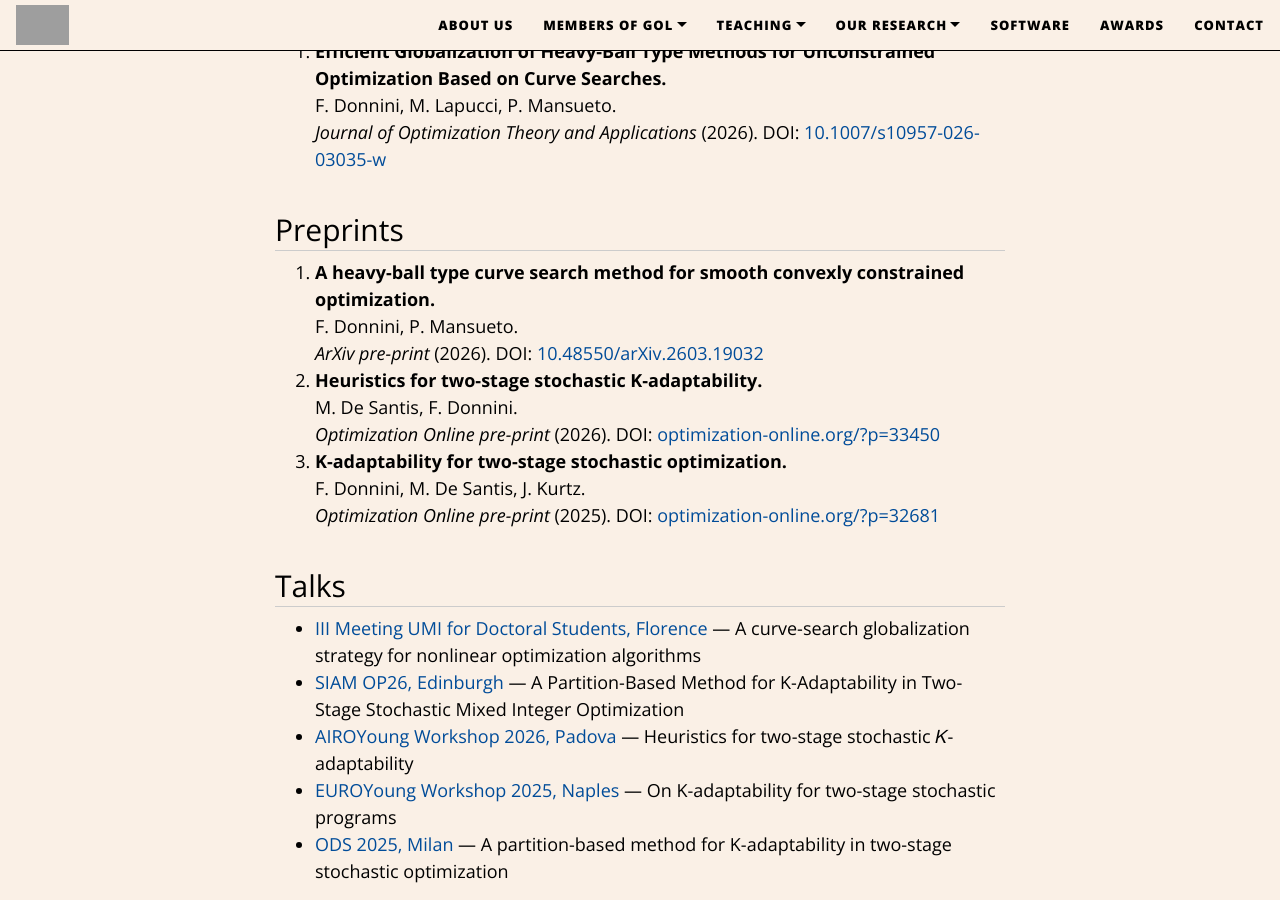
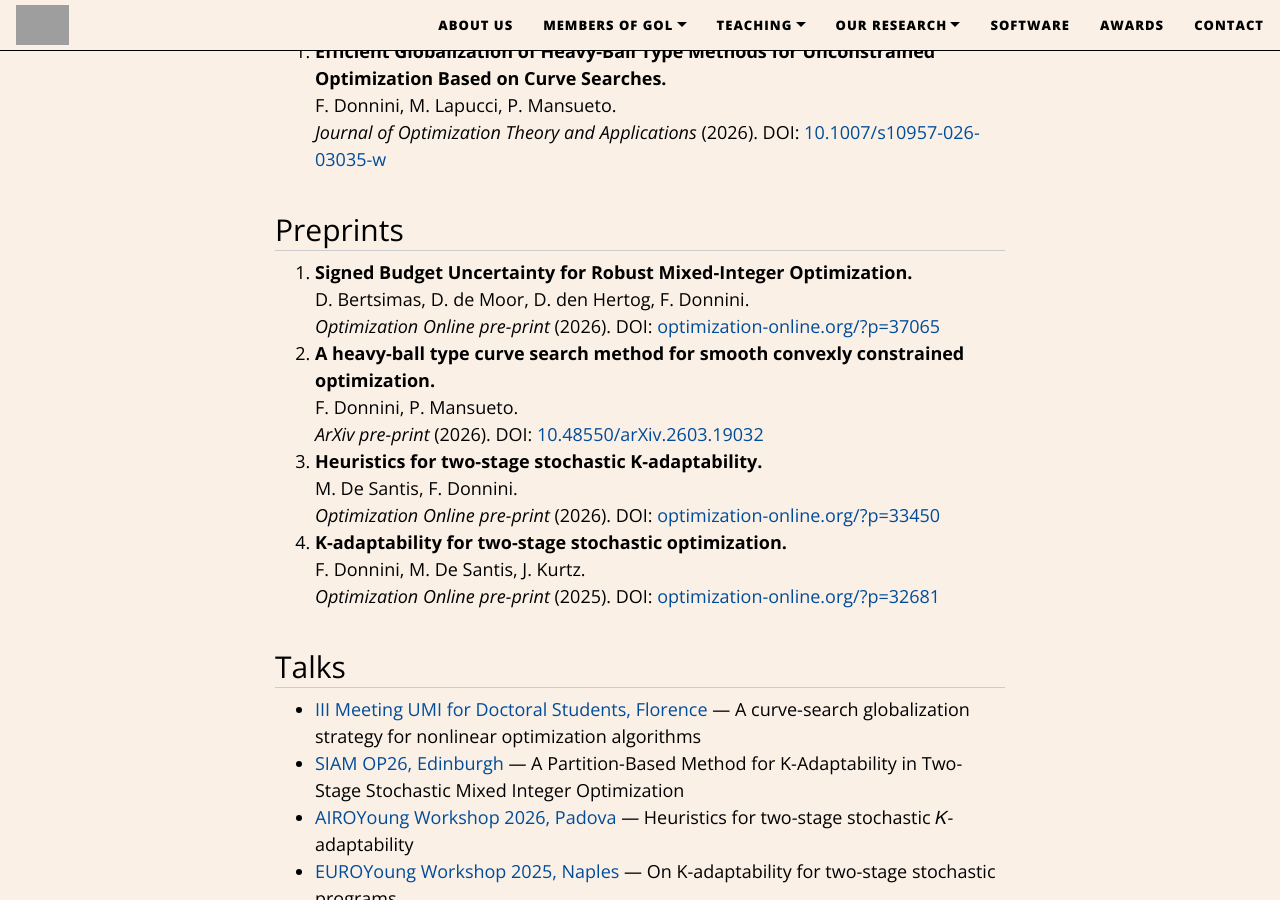
Before and after one commit to GOL-UniFI/GOL-UniFI.github.io, a Jekyll site: the page built from pages/federica_donnini.md, in a window 1280 px wide and 900 px high, scrolled down 661 px. Built offline with Jekyll 4.4.1, drawn with Linux system fonts in a browser that asks for light colours; nearby versions of some CDN libraries; grey boxes are pictures that could not be loaded.

Commit message:
nuovo preprint

```diff
--- a/pages/federica_donnini.md
+++ b/pages/federica_donnini.md
@@ -49,6 +49,12 @@ title: Federica Donnini
     <section class="preprints">
     <h2>Preprints</h2>
     <ol>
+    <li>
+    <strong>Signed Budget Uncertainty for Robust Mixed-Integer Optimization.</strong><br>
+    D. Bertsimas, D. de Moor, D. den Hertog, F. Donnini.<br>
+    <em>Optimization Online pre-print</em> (2026). DOI: <a href="https://optimization-online.org/?p=37065">optimization-online.org/?p=37065</a>
+    </li>
+
     <li>
     <strong>A heavy-ball type curve search method for smooth convexly constrained optimization.</strong><br>
     F. Donnini, P. Mansueto.<br>
```
